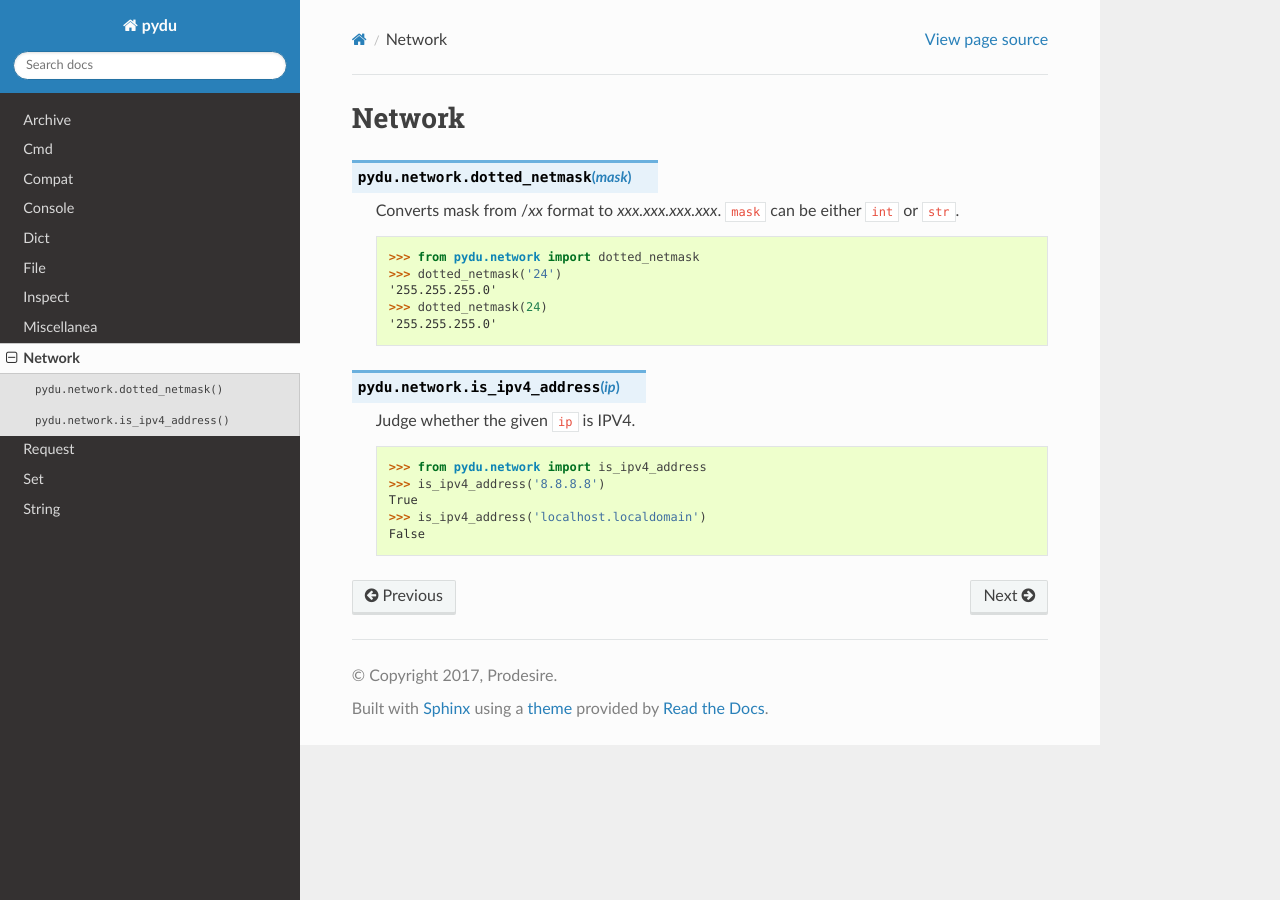
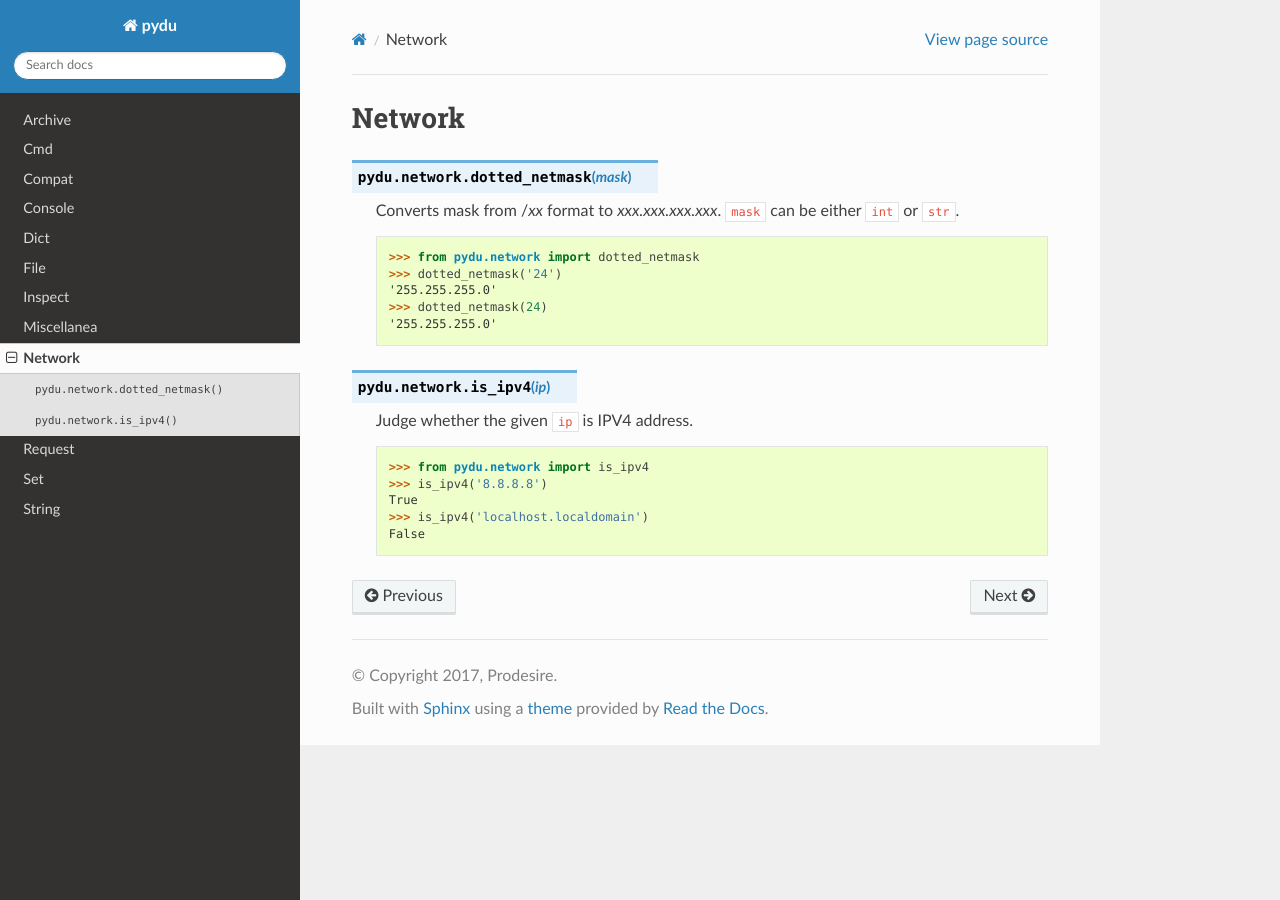
Before and after one commit to flaggo/pydu, a Sphinx documentation site: the page built from docs/network.rst, in a window 1280 px wide. Built offline with Sphinx 7.4.7 and the Read the Docs theme 2.0.0, drawn with Linux system fonts in a browser that asks for light colours.

Commit message:
rename is_ipv4_address to is_ipv4

```diff
--- a/docs/network.rst
+++ b/docs/network.rst
@@ -13,12 +13,12 @@ Network
     '255.255.255.0'
 
 
-.. py:function:: pydu.network.is_ipv4_address(ip)
+.. py:function:: pydu.network.is_ipv4(ip)
 
-    Judge whether the given ``ip`` is IPV4.
+    Judge whether the given ``ip`` is IPV4 address.
 
-    >>> from pydu.network import is_ipv4_address
-    >>> is_ipv4_address('8.8.8.8')
+    >>> from pydu.network import is_ipv4
+    >>> is_ipv4('8.8.8.8')
     True
-    >>> is_ipv4_address('localhost.localdomain')
+    >>> is_ipv4('localhost.localdomain')
     False
```
Also changed, not shown: 2 other files.
